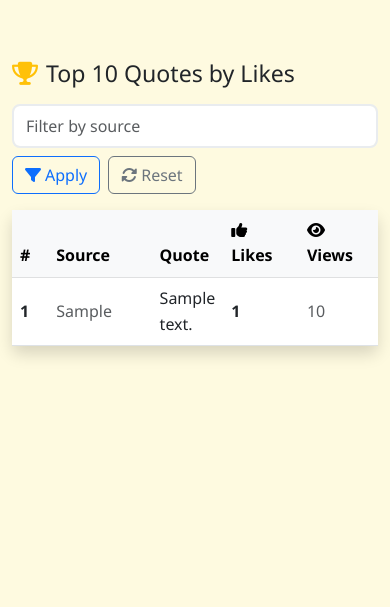
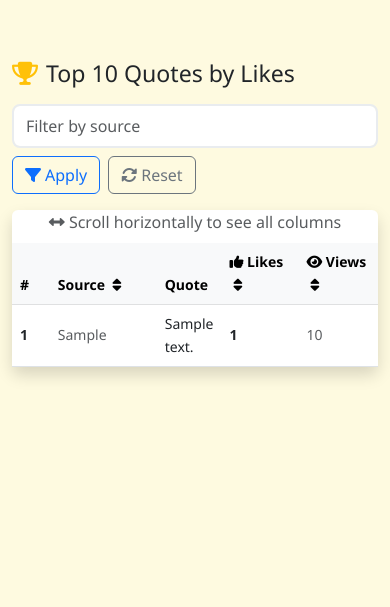
Before and after one commit to Amirka-Kh/quotes, a Django app: page /quotes/popular/ in a window 390 px wide. Shown: the part 58-665 px from the top of the page. Run offline with Django 5.2, Linux system fonts and the light colour scheme; tables that the repository leaves empty hold one stand-in row (values such as "Sample post").

```diff
--- a/templates/quotes/popular.html
+++ b/templates/quotes/popular.html
@@ -1,7 +1,7 @@
 {% extends 'base.html' %}
 {% load static %}
 
-{% block title %}Top Quotes - Quotello {% endblock %}
+{% block title %}Top Quotes - Quote Generator{% endblock %}
 
 {% block content %}
 <div class="container">
@@ -27,19 +27,25 @@
 
             <div class="card shadow-custom border-0">
                 <div class="table-responsive">
-                    <table class="table align-middle mb-0">
+                    <table class="table align-middle mb-0" id="quotesTable">
                         <thead class="table-light">
                         <tr>
                             <th style="width:60px">#</th>
-                            <th style="width:180px">Source</th>
+                            <th style="width:180px" class="sortable" data-sort="source">
+                                Source <i class="fas fa-sort ms-1"></i>
+                            </th>
                             <th>Quote</th>
-                            <th style="width:120px"><i class="fas fa-thumbs-up"></i> Likes</th>
-                            <th style="width:120px"><i class="fas fa-eye"></i> Views</th>
+                            <th style="width:120px" class="sortable" data-sort="likes">
+                                <i class="fas fa-thumbs-up"></i> Likes <i class="fas fa-sort ms-1"></i>
+                            </th>
+                            <th style="width:120px" class="sortable" data-sort="views">
+                                <i class="fas fa-eye"></i> Views <i class="fas fa-sort ms-1"></i>
+                            </th>
                         </tr>
                         </thead>
                         <tbody>
                         {% for q in quotes %}
-                            <tr>
+                            <tr data-source="{{ q.source|lower }}" data-likes="{{ q.likes }}" data-views="{{ q.views }}">
                                 <td class="fw-semibold">{{ forloop.counter }}</td>
                                 <td class="text-muted">{{ q.source }}</td>
                                 <td>{{ q.text|truncatechars:140 }}</td>
@@ -60,3 +66,97 @@
 
 </div>
 {% endblock %}
+
+{% block extra_js %}
+<script>
+document.addEventListener('DOMContentLoaded', function() {
+    // Table sorting functionality
+    const sortableHeaders = document.querySelectorAll('.sortable');
+    let currentSort = { column: null, direction: 'asc' };
+
+    sortableHeaders.forEach(header => {
+        header.style.cursor = 'pointer';
+        header.addEventListener('click', function() {
+            const sortColumn = this.dataset.sort;
+            const table = document.getElementById('quotesTable');
+            const tbody = table.querySelector('tbody');
+            const rows = Array.from(tbody.querySelectorAll('tr'));
+
+            // Determine sort direction
+            if (currentSort.column === sortColumn) {
+                currentSort.direction = currentSort.direction === 'asc' ? 'desc' : 'asc';
+            } else {
+                currentSort.direction = 'asc';
+            }
+            currentSort.column = sortColumn;
+
+            // Update sort icons
+            sortableHeaders.forEach(h => {
+                const icon = h.querySelector('i.fa-sort');
+                if (h === this) {
+                    icon.className = currentSort.direction === 'asc' ? 'fas fa-sort-up ms-1' : 'fas fa-sort-down ms-1';
+                } else {
+                    icon.className = 'fas fa-sort ms-1';
+                }
+            });
+
+            // Sort rows
+            rows.sort((a, b) => {
+                let aVal, bVal;
+
+                if (sortColumn === 'source') {
+                    aVal = a.dataset.source;
+                    bVal = b.dataset.source;
+                } else if (sortColumn === 'likes') {
+                    aVal = parseInt(a.dataset.likes) || 0;
+                    bVal = parseInt(b.dataset.likes) || 0;
+                } else if (sortColumn === 'views') {
+                    aVal = parseInt(a.dataset.views) || 0;
+                    bVal = parseInt(b.dataset.views) || 0;
+                }
+
+                if (currentSort.direction === 'asc') {
+                    return aVal > bVal ? 1 : -1;
+                } else {
+                    return aVal < bVal ? 1 : -1;
+                }
+            });
+
+            // Update row numbers and reorder
+            rows.forEach((row, index) => {
+                const counterCell = row.querySelector('td:first-child');
+                counterCell.textContent = index + 1;
+                tbody.appendChild(row);
+            });
+        });
+    });
+
+    // Enhanced mobile responsiveness
+    function handleMobileView() {
+        const table = document.getElementById('quotesTable');
+        const container = table.closest('.table-responsive');
+
+        if (window.innerWidth < 768) {
+            container.style.fontSize = '0.875rem';
+            // Add horizontal scroll indicator
+            if (!container.querySelector('.scroll-indicator')) {
+                const indicator = document.createElement('div');
+                indicator.className = 'scroll-indicator text-center text-muted mb-2';
+                indicator.innerHTML = '<i class="fas fa-arrows-alt-h"></i> Scroll horizontally to see all columns';
+                container.parentNode.insertBefore(indicator, container);
+            }
+        } else {
+            container.style.fontSize = '';
+            const indicator = container.parentNode.querySelector('.scroll-indicator');
+            if (indicator) {
+                indicator.remove();
+            }
+        }
+    }
+
+    // Handle window resize
+    window.addEventListener('resize', handleMobileView);
+    handleMobileView(); // Initial call
+});
+</script>
+{% endblock %}
--- a/templates/quotes/random.html
+++ b/templates/quotes/random.html
@@ -76,8 +76,8 @@
                         <i class="fas fa-quote-left"></i>
                         <h3>No Quotes Available</h3>
                         <p class="lead">There are no quotes in the database yet.</p>
-                        <a href="{% url 'quotes:add' %}" class="btn btn-primary btn-lg">
-                            <i class="fas fa-plus me-2"></i>Add the First Quote
+                        <a href="{% url 'quotes:add' %}" class="btn btn-action btn-like">
+                            Add the First Quote
                         </a>
                     </div>
                 </div>
```
